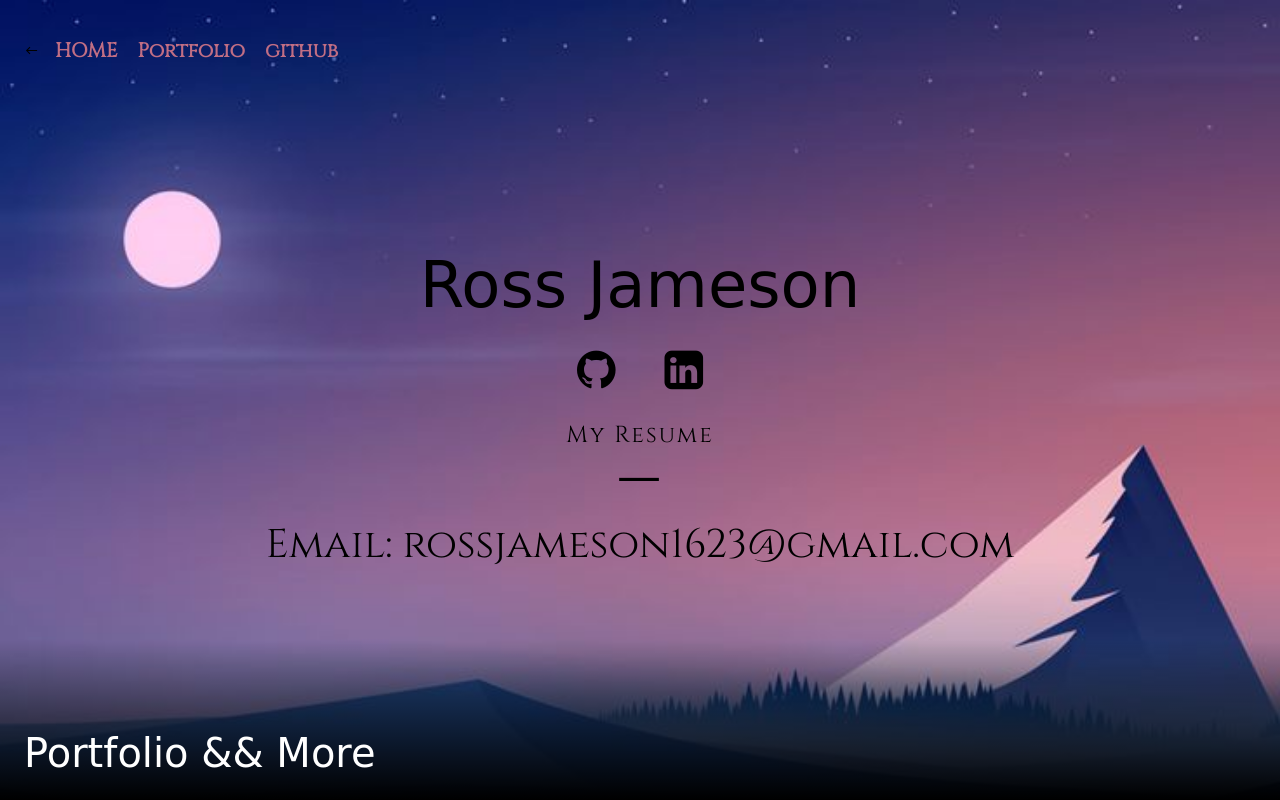
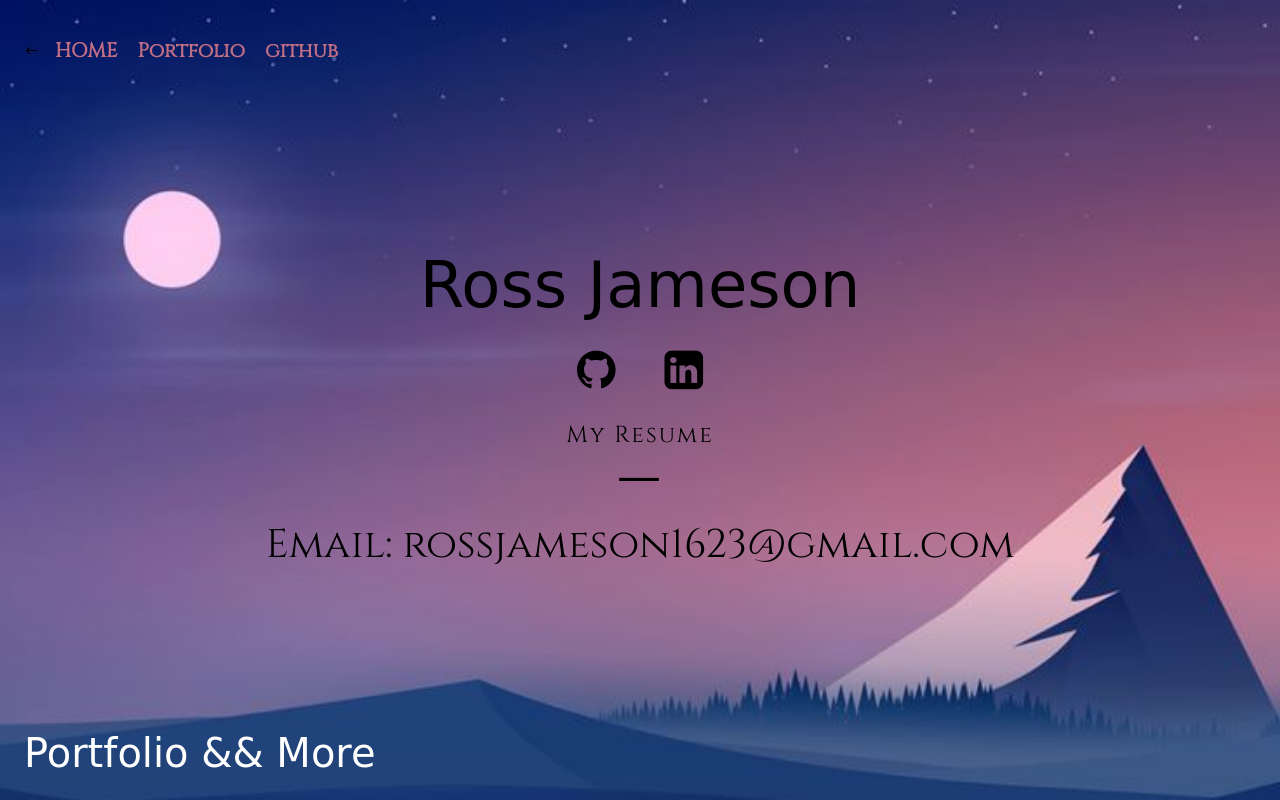
Before and after one commit to Fin23/Responsive-Portfolio, a PHP site: page / in a window 1280 px wide. Run offline with PHP 8.4, Linux system fonts and the light colour scheme; some libraries are stand-ins or nearby versions; some web fonts are replaced.

Commit message:
gradient

```diff
--- a/public/css/demo2.css
+++ b/public/css/demo2.css
@@ -54,7 +54,7 @@
 	width: 100%;
 	height: 20%;
 	bottom: 0;
-	background: linear-gradient(transparent, #000);
+	/* background: linear-gradient(transparent, #000); */
 }
 
 #content-1 {
```
